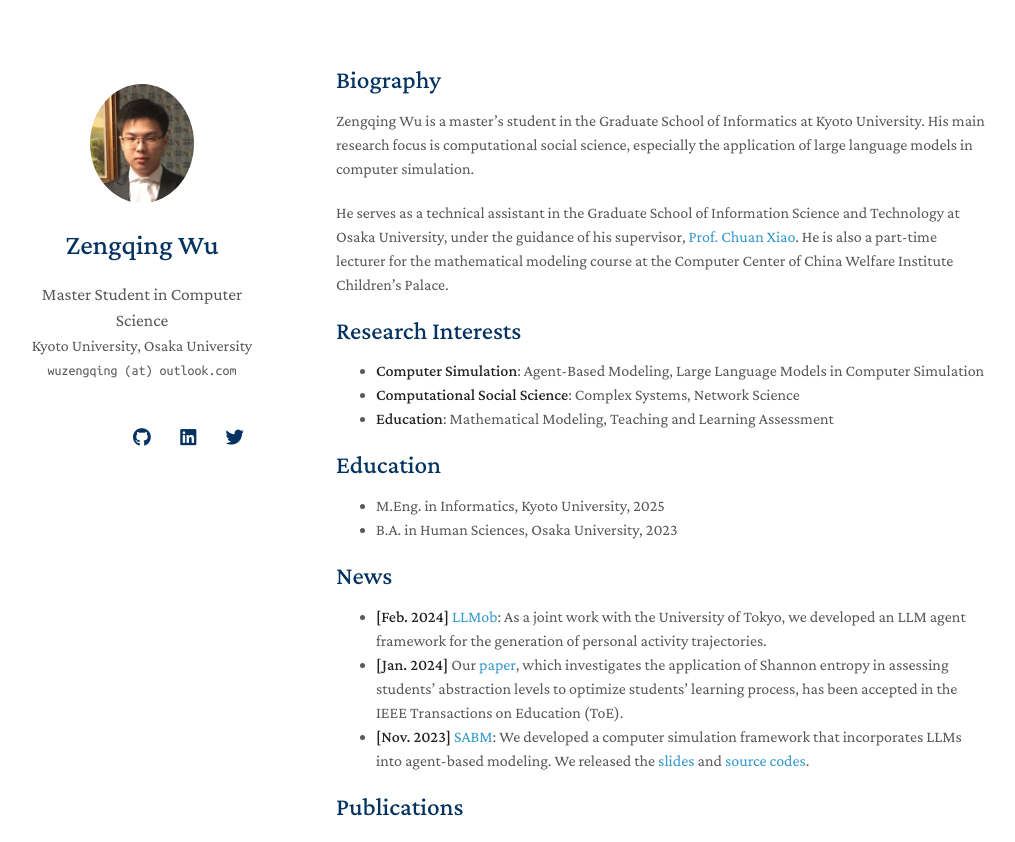
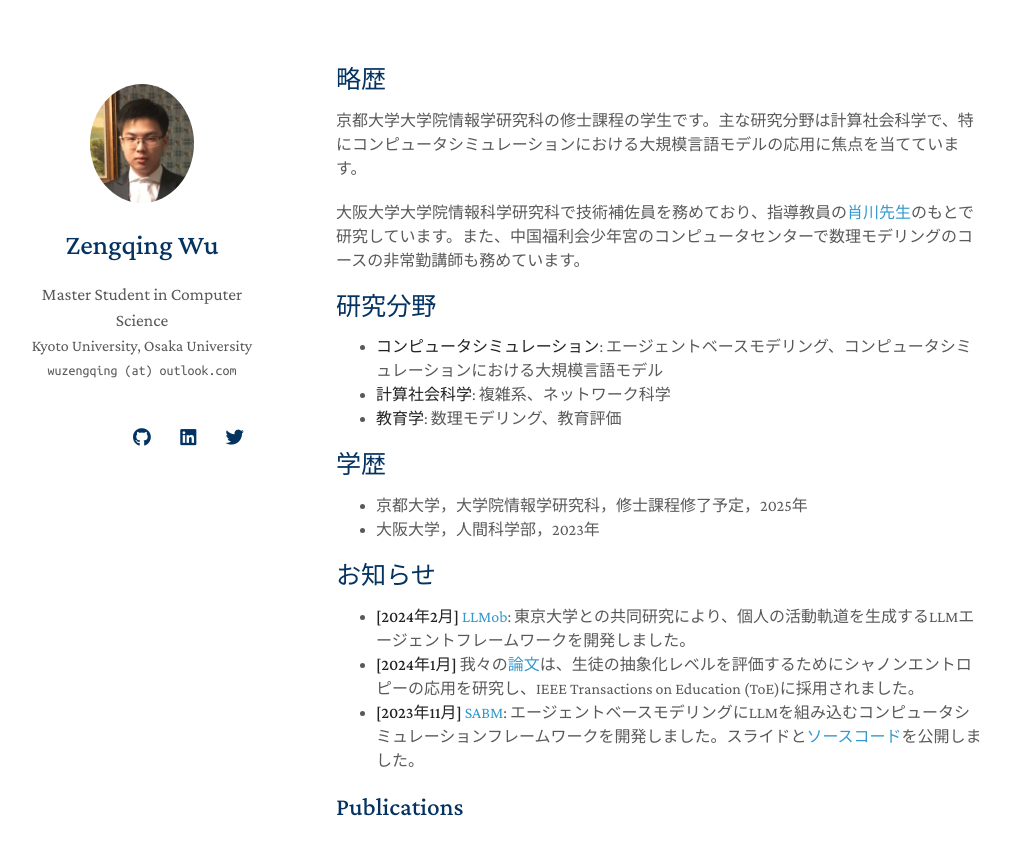
Before and after one commit to wuzengqing001225/wuzengqing001225.github.io, a Jekyll site: the page built from jp.md, in a window 1280 px wide and 1400 px high, cut to the strip 0-842 px from the top of the window. Shown: the whole strip, without its empty margins (134-1149 px from the left). Built offline with Jekyll 4.4.1, drawn with Linux system fonts in a browser that asks for light colours; nearby versions of some CDN libraries; a style sheet for code colours, icons or effects is not loaded; our own code applies the rules of GitHub Pages for plain Markdown files; some of the changed text lies outside the part shown.

Commit message:
Update jp.md

```diff
--- a/jp.md
+++ b/jp.md
@@ -2,31 +2,34 @@
 layout: homepage
 ---
 
-## Biography
+## 略歴
 
-Zengqing Wu is a master's student in the Graduate School of Informatics at Kyoto University. His main research focus is computational social science, especially the application of large language models in computer simulation.
+京都大学大学院情報学研究科の修士課程の学生です。主な研究分野は計算社会科学で、特にコンピュータシミュレーションにおける大規模言語モデルの応用に焦点を当てています。
 
-He serves as a technical assistant in the Graduate School of Information Science and Technology at Osaka University, under the guidance of his supervisor, [Prof. Chuan Xiao](https://sites.google.com/site/chuanxiao1983/home). He is also a part-time lecturer for the mathematical modeling course at the Computer Center of China Welfare Institute Children's Palace.
+大阪大学大学院情報科学研究科で技術補佐員を務めており、指導教員の[肖川先生](https://sites.google.com/site/chuanxiao1983/home)のもとで研究しています。また、中国福利会少年宮のコンピュータセンターで数理モデリングのコースの非常勤講師も務めています。
 
-## Research Interests
+## 研究分野
 
-- **Computer Simulation**: Agent-Based Modeling, Large Language Models in Computer Simulation
-- **Computational Social Science**: Complex Systems, Network Science
-- **Education**: Mathematical Modeling, Teaching and Learning Assessment
+- **コンピュータシミュレーション**: エージェントベースモデリング、コンピュータシミュレーションにおける大規模言語モデル
+- **計算社会科学**: 複雑系、ネットワーク科学
+- **教育学**: 数理モデリング、教育評価
 
-## Education
-- M.Eng. in Informatics, Kyoto University, 2025
-- B.A. in Human Sciences, Osaka University, 2023
 
-## News
+## 学歴
 
-- **[Feb. 2024]** [LLMob](https://arxiv.org/abs/2402.14744): As a joint work with the University of Tokyo, we developed an LLM agent framework for the generation of personal activity trajectories.
-- **[Jan. 2024]** Our [paper](https://drive.google.com/file/d/1OHINx0XsqTKS-rHOJCTqdY8Cz664Beez/view), which investigates the application of Shannon entropy in assessing students' abstraction levels to optimize students' learning process, has been accepted in the IEEE Transactions on Education (ToE).
-- **[Nov. 2023]** [SABM](https://arxiv.org/abs/2311.06330): We developed a computer simulation framework that incorporates LLMs into agent-based modeling. We released the [slides](https://docs.google.com/presentation/d/1GqLjlsjfaN-sbNvLENkAnx8OMlSgeUcz/edit?usp=sharing&ouid=110669723869294635935&rtpof=true&sd=true) and [source codes](https://github.com/Roihn/SABM).
+- 京都大学，大学院情報学研究科，修士課程修了予定，2025年
+- 大阪大学，人間科学部，2023年
+
+## お知らせ
+
+- **[2024年2月]** [LLMob](https://arxiv.org/abs/2402.14744): 東京大学との共同研究により、個人の活動軌道を生成するLLMエージェントフレームワークを開発しました。
+- **[2024年1月]** 我々の[論文](https://drive.google.com/file/d/1OHINx0XsqTKS-rHOJCTqdY8Cz664Beez/view)は、生徒の抽象化レベルを評価するためにシャノンエントロピーの応用を研究し、IEEE Transactions on Education (ToE)に採用されました。
+- **[2023年11月]** [SABM](https://arxiv.org/abs/2311.06330): エージェントベースモデリングにLLMを組み込むコンピュータシミュレーションフレームワークを開発しました。スライドと[ソースコード](https://github.com/Roihn/SABM)を公開しました。
+
 
 {% include_relative _includes/publications.md %}
 
-A complete list of research papers is available at: [Publications](./assets/files/Publication_List_Zengqing_Wu.pdf)
+研究論文のリストは以下のリンクからご覧いただけます: [Publications](./assets/files/Publication_List_Zengqing_Wu.pdf)
 
 {% include_relative _includes/awards.md %}
 
```
